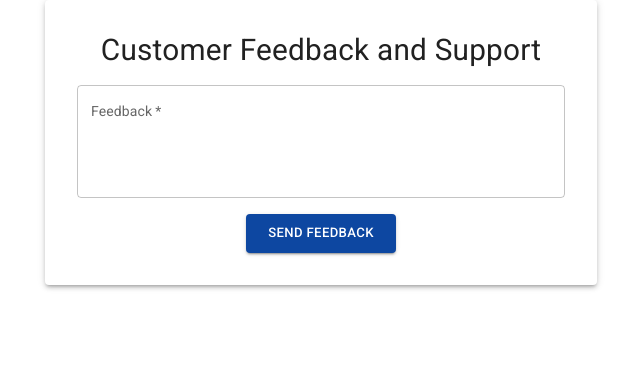
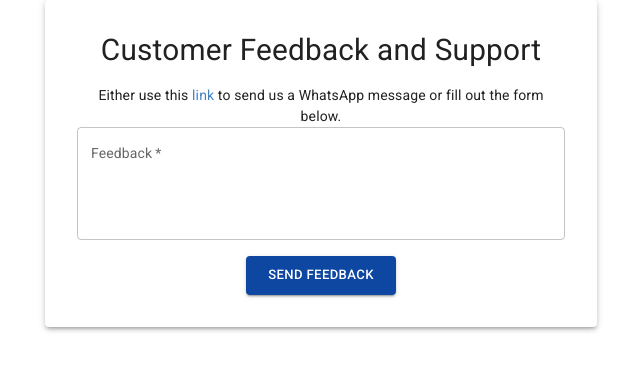
Before and after one commit to shulman33/imin-fullstack, a React (Create React App) app: page /feedback in a window 1280 px wide. Shown: the top 370 px of the page, without its empty margins (319-959 px from the left). Built offline with nearby package versions, Linux system fonts and the light colour scheme; no server answers; what aws-amplify would draw is missing.

Commit message:
added whatsapp link

```diff
--- a/src/components/CustomerFeedbackForm.js
+++ b/src/components/CustomerFeedbackForm.js
@@ -65,6 +65,9 @@ const CustomerFeedbackForm = () => {
                     <FormTitle variant="h4" component="h2">
                         Customer Feedback and Support
                     </FormTitle>
+                    <Typography variant="body1" component="p">
+                        Either use this <a href="https://wa.me/message/KEJGPILYMXQLF1">link</a> to send us a WhatsApp message or fill out the form below.
+                    </Typography>
                     {messageSent && (
                         <SuccessMessage color="success.main">
                             Your feedback has been sent! Thank you.
```
